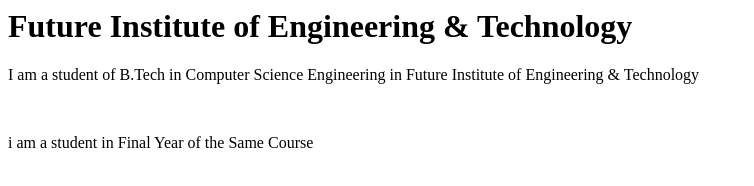
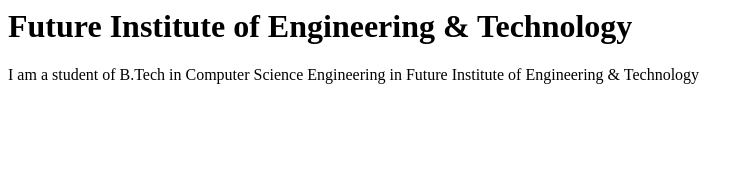
Before and after one commit to AshutoshPandey-04/Where_U_Elevate, a plain HTML site: page index.html in a window 1280 px wide. Shown: the whole page, without its empty margins (0-754 px from the left). Drawn offline with Linux system fonts and the light colour scheme.

```diff
--- a/index.html
+++ b/index.html
@@ -1,4 +1,2 @@
 <h1>Future Institute of Engineering & Technology</h1>
 <p>I am a student of B.Tech in Computer Science Engineering in Future Institute of Engineering & Technology</p>
-<br>
-<p>i am a student in Final Year of the Same Course</p>
```
